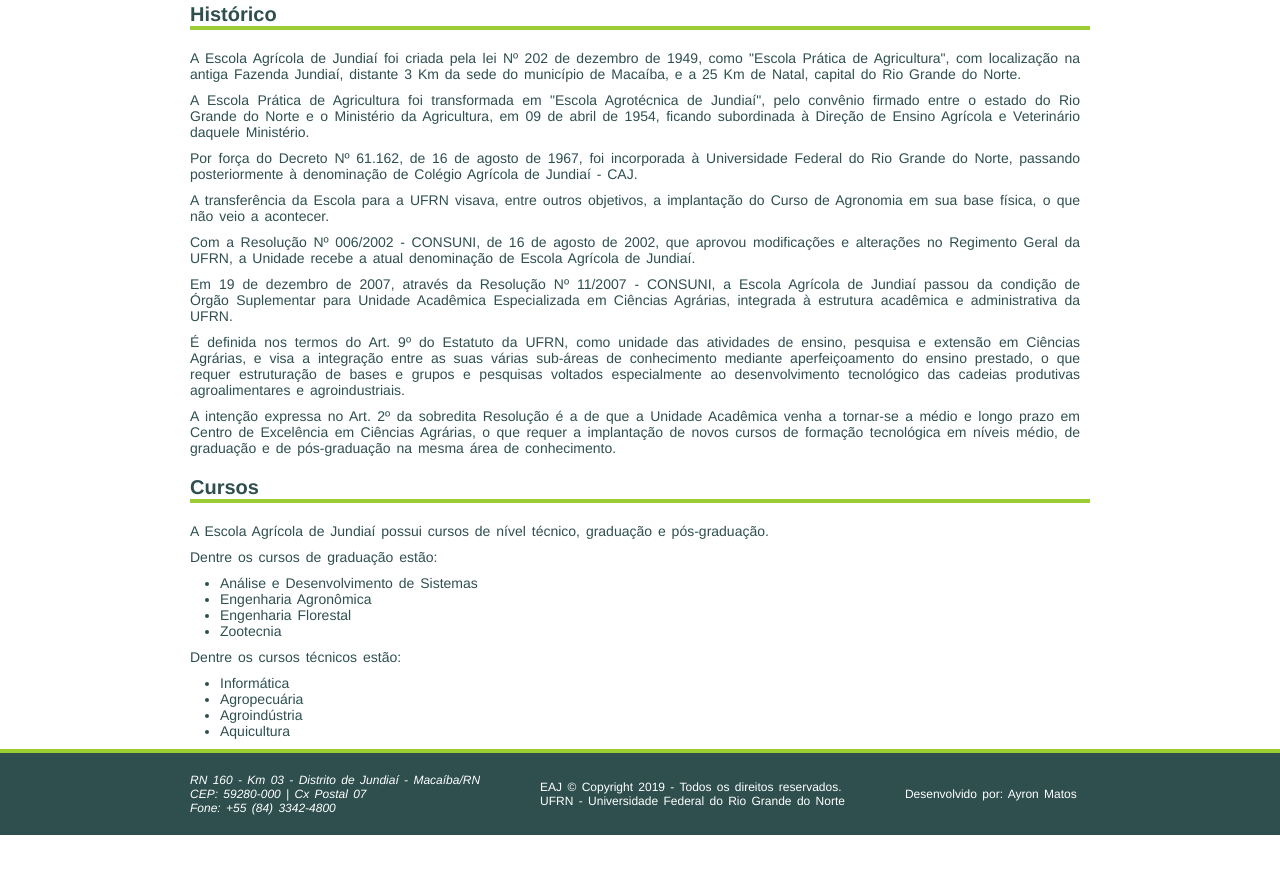
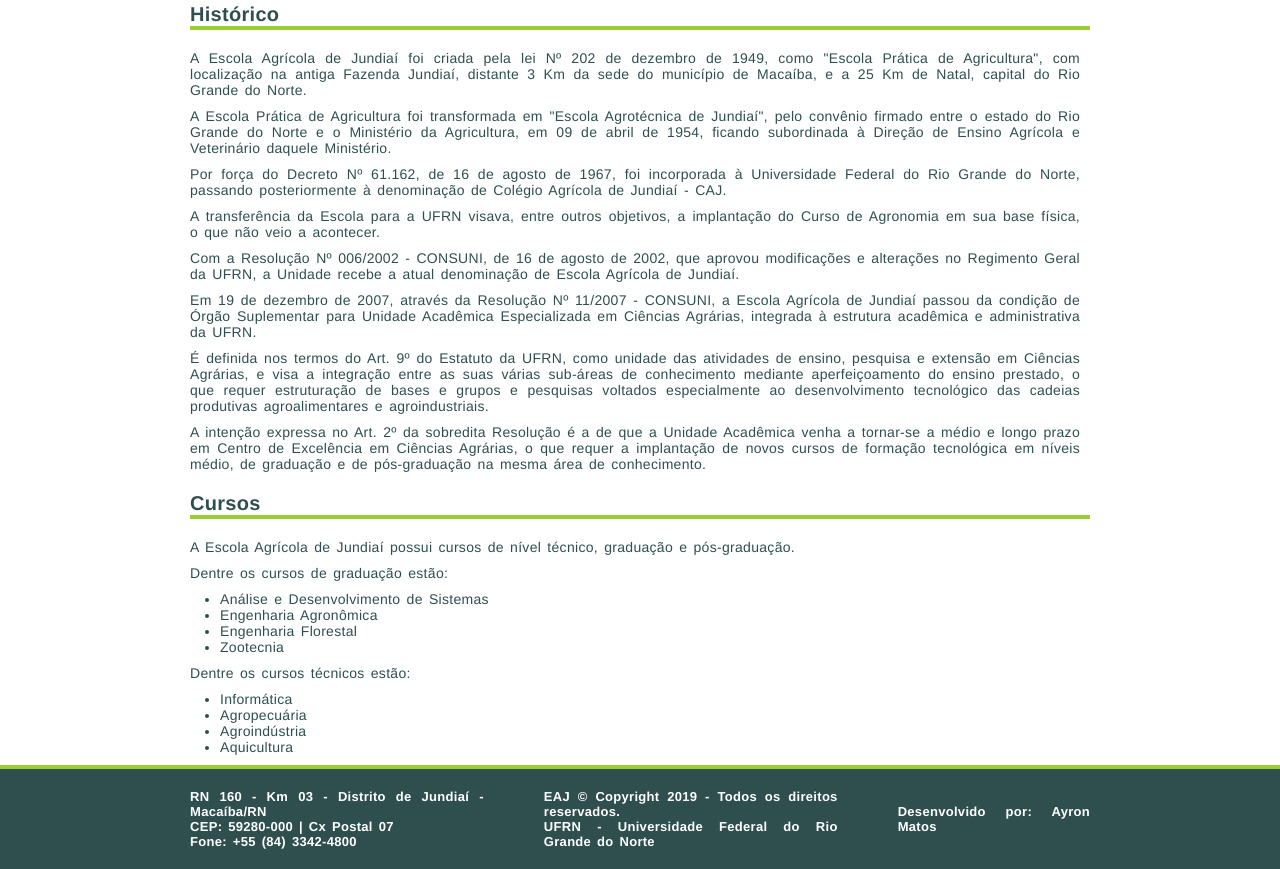
Before and after one commit to mrayronmatos001/systems-analysis-and-development, a plain HTML site: page visual-programming-and-web-authoring/activity-1/index.html in a window 1280 px wide. Shown: the part 745-1614 px from the top of the page. Before the commit the page ends 1580 px from the top, so only its background shows below. Drawn offline with Linux system fonts and the light colour scheme.

Commit message:
some little adjusts in activy 1

```diff
--- a/visual-programming-and-web-authoring/activity-1/style.css
+++ b/visual-programming-and-web-authoring/activity-1/style.css
@@ -18,6 +18,7 @@
 body {
     font-size: 1.4rem;
     word-spacing: 0.2rem;
+    letter-spacing: 0.03rem;
 }
 
 .container {
@@ -90,7 +91,12 @@
     max-width: 900px;
     margin: 2rem auto;
     display: flex;
+    justify-content: center;
     column-gap: 6rem;
+}
+
+address {
+    font-style: normal;
 }
 
 address, .rights, .who_am_i {
@@ -100,7 +106,8 @@
 }
 
 address p, .rights p, .who_am_i p {
-    font-size: 1.2rem;
+    font-weight: bold;
+    font-size: 1.3rem;
     margin: 0;
     max-width: 32rem;
     text-align: justify;
```
